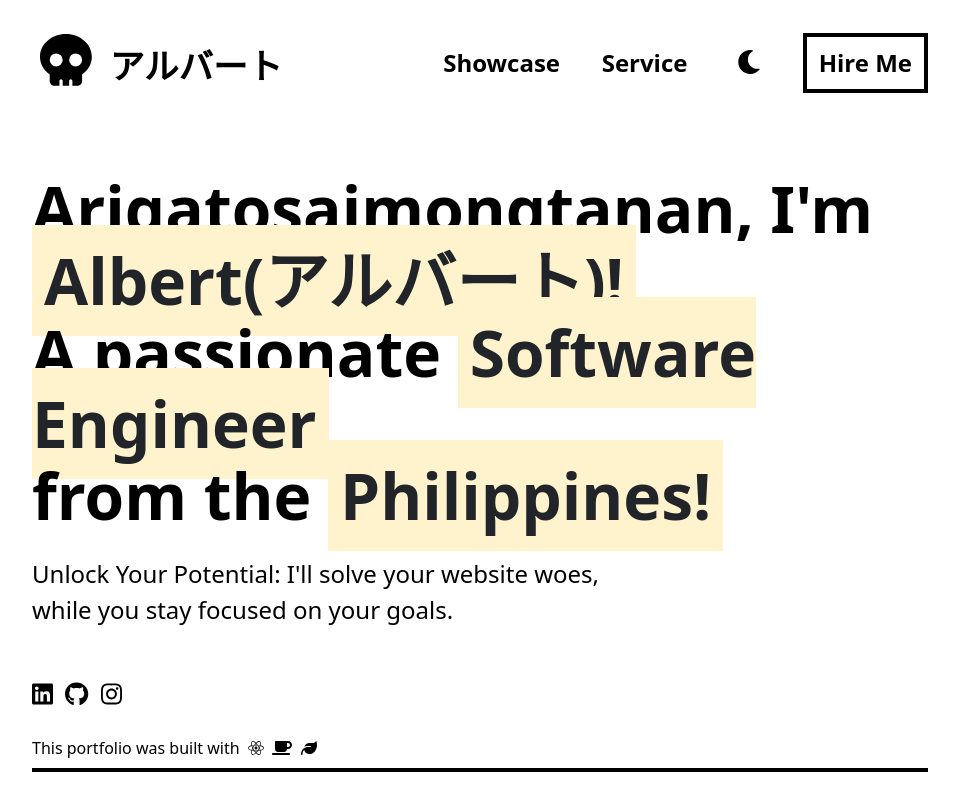
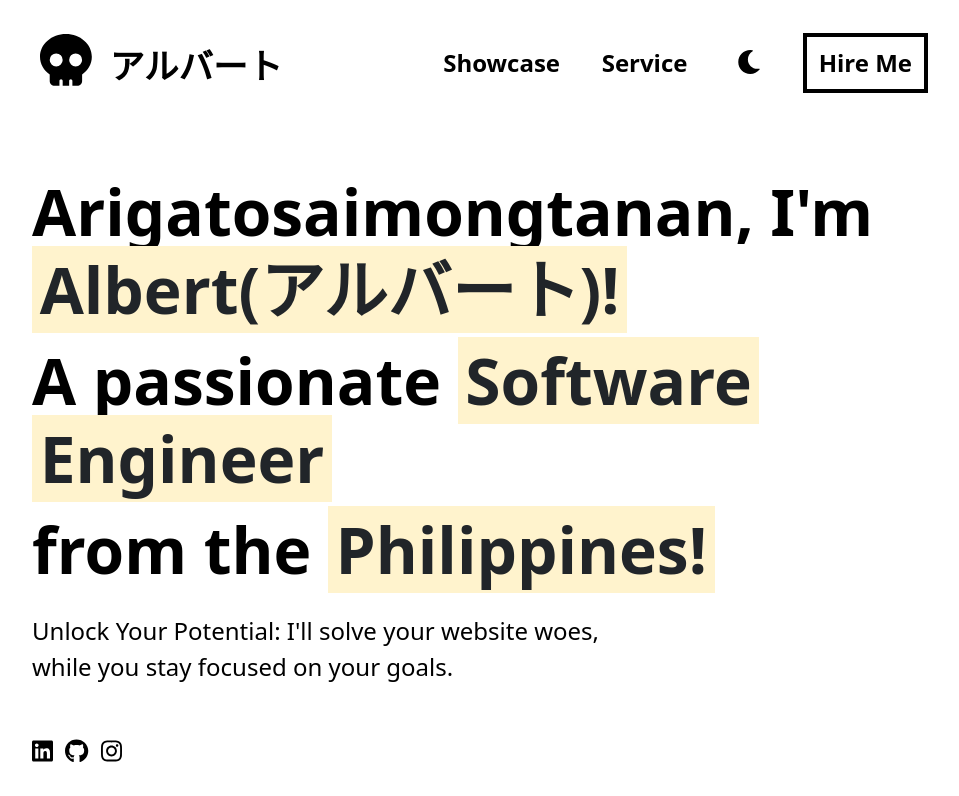
Before and after one commit to JATPresentacion97/Portfolio_Frontend, a React (Create React App) app: page / in a window 1280 px wide. Shown: the top 796 px of the page, without its empty margins (160-1119 px from the left). Built offline with nearby package versions, Linux system fonts and the light colour scheme; the HTML template or start-up script is replaced by a standard one.

Commit message:
Fix hero highlight line overlap

```diff
--- a/src/styles/MainPage.css
+++ b/src/styles/MainPage.css
@@ -25,11 +25,6 @@
   padding-left: .5%;
   padding-right: .5%;
   padding-bottom: .5%;
-}
-
-.main-introduction-font-size{
-  font-size: 400%;
-  font-weight: bolder;
 }
 
 .center-text {
@@ -221,8 +216,23 @@ margin-top: 50px;
 
 .main-introduction-font-size {
   font-size: clamp(2.25rem, 5vw, 4rem);
-  line-height: 1.12;
+  font-weight: bolder;
+  line-height: 1.22;
   overflow-wrap: anywhere;
+}
+
+.main-introduction-font-size p {
+  margin-bottom: 0.2em;
+}
+
+.main-introduction-font-size p:last-child {
+  margin-bottom: 0;
+}
+
+.main-introduction-font-size mark {
+  -webkit-box-decoration-break: clone;
+  box-decoration-break: clone;
+  padding: 0 0.12em;
 }
 
 .showcase-slider-width {
```
